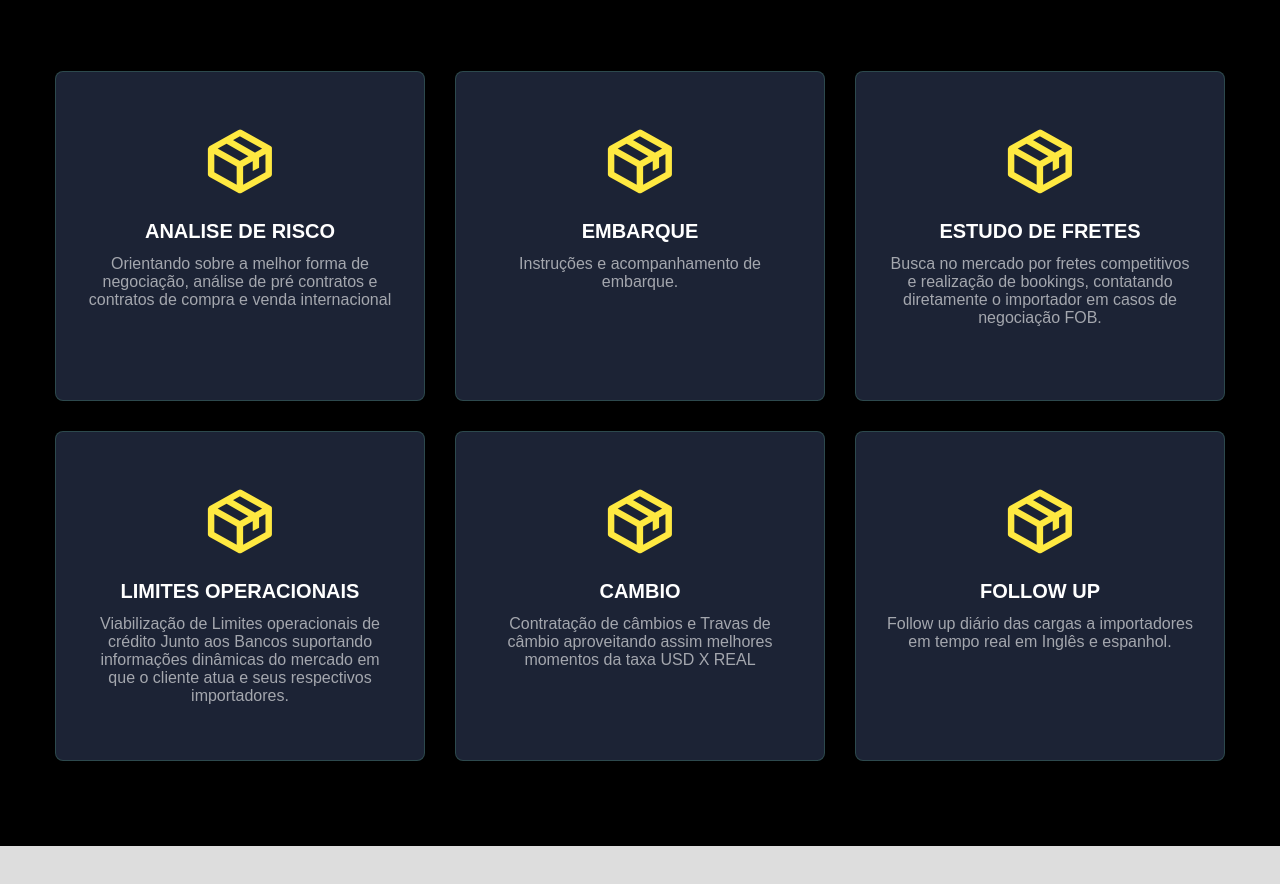
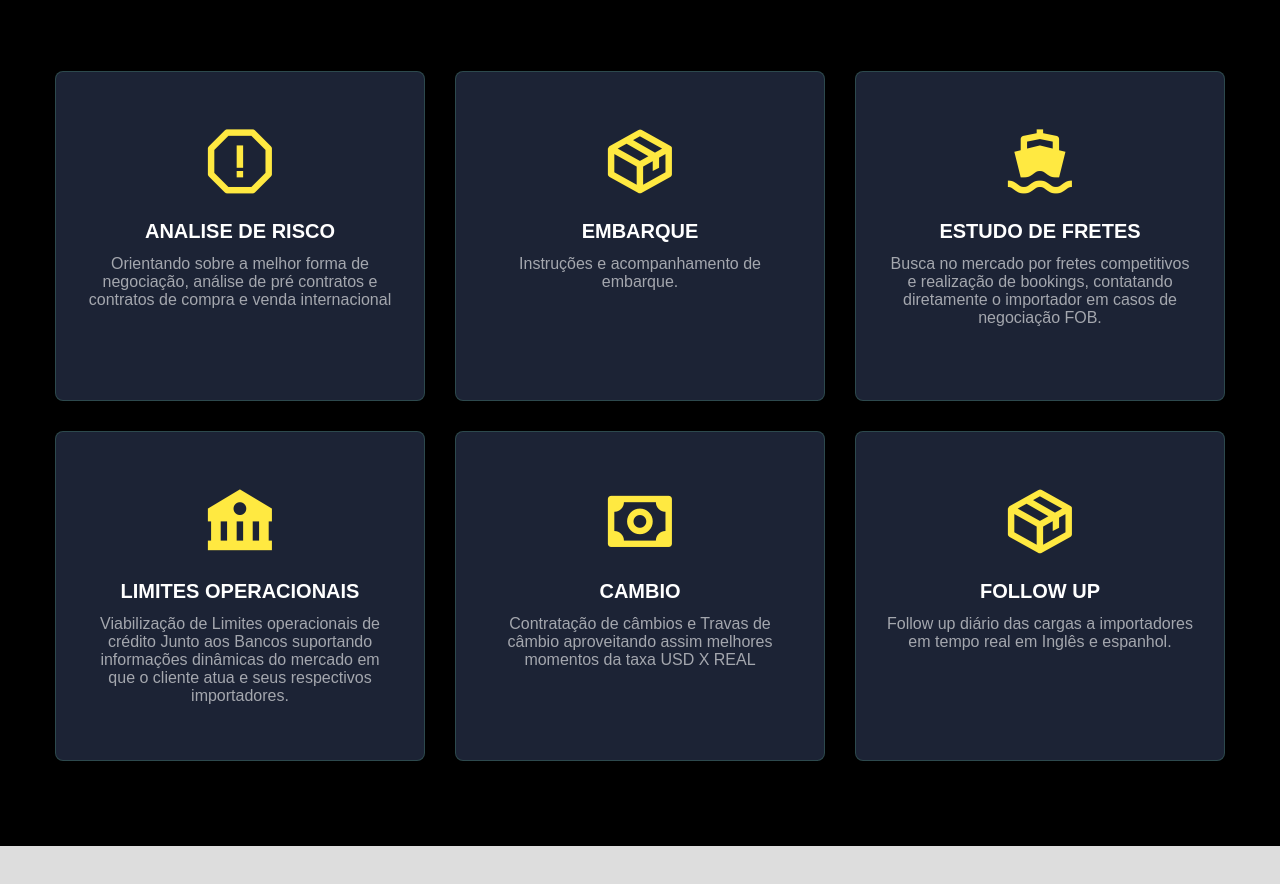
Before and after one commit to CaioRibeiro94/viaBrasil, a plain HTML site: page index.html in a window 1280 px wide. Shown: the part 2240-3124 px from the top of the page. Drawn offline with nearby package versions, Linux system fonts and the light colour scheme; a web font is replaced by a local one.

Commit message:
Add files via upload

```diff
--- a/index.html
+++ b/index.html
@@ -71,7 +71,7 @@
 
                     <!-- 1 -->
                     <div class="card">
-                        <i class='bx bx-package'></i>
+                        <i class='bx bx-error-alt'></i>
                         <h2>ANALISE DE RISCO</h2>
                         <p>Orientando sobre a melhor forma de negociação, análise de pré contratos e contratos de compra e venda internacional</p>
                     </div>
@@ -85,21 +85,21 @@
 
                     <!-- 3 -->
                     <div class="card">
-                        <i class='bx bx-package'></i>
+                        <i class='bx bxs-ship' ></i>
                         <h2>ESTUDO DE FRETES</h2>
                         <p>Busca no mercado por fretes competitivos e realização de bookings, contatando diretamente o importador em casos de negociação FOB.</p>
                     </div>
 
                     <!-- 4 -->
                     <div class="card">
-                        <i class='bx bx-package'></i>
+                        <i class='bx bxs-bank'></i>
                         <h2>LIMITES OPERACIONAIS</h2>
                         <p>Viabilização de Limites operacionais de crédito Junto aos Bancos suportando informações dinâmicas do mercado em que o cliente atua e seus respectivos importadores.</p>
                     </div>
 
                     <!-- 5 -->
                     <div class="card">
-                        <i class='bx bx-package'></i>
+                        <i class='bx bx-money' ></i>
                         <h2>CAMBIO</h2>
                         <p>Contratação de câmbios e Travas de câmbio aproveitando assim melhores momentos da taxa USD X REAL</p>
                     </div>
```
